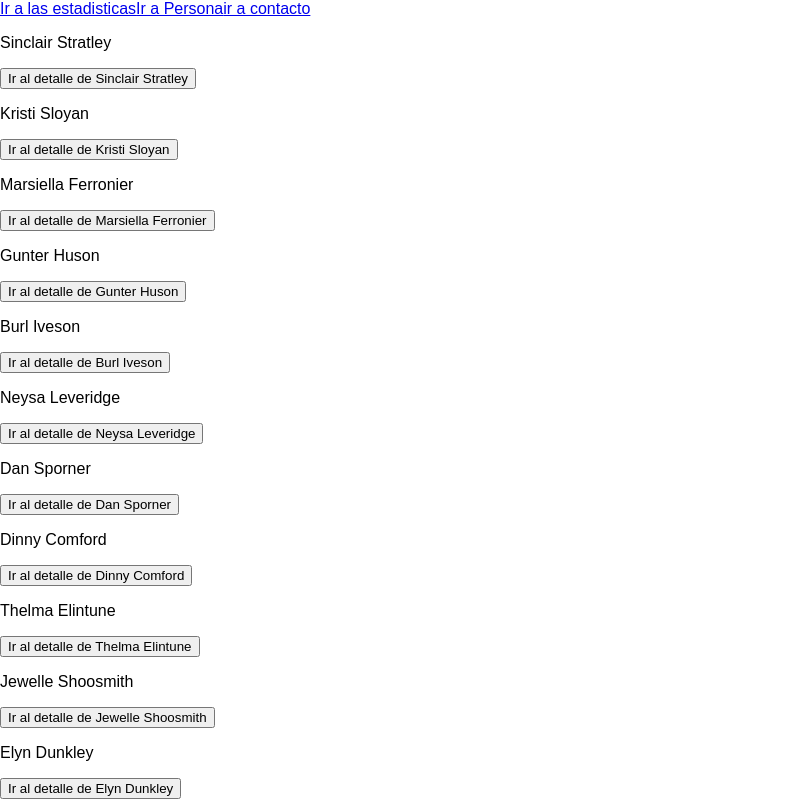
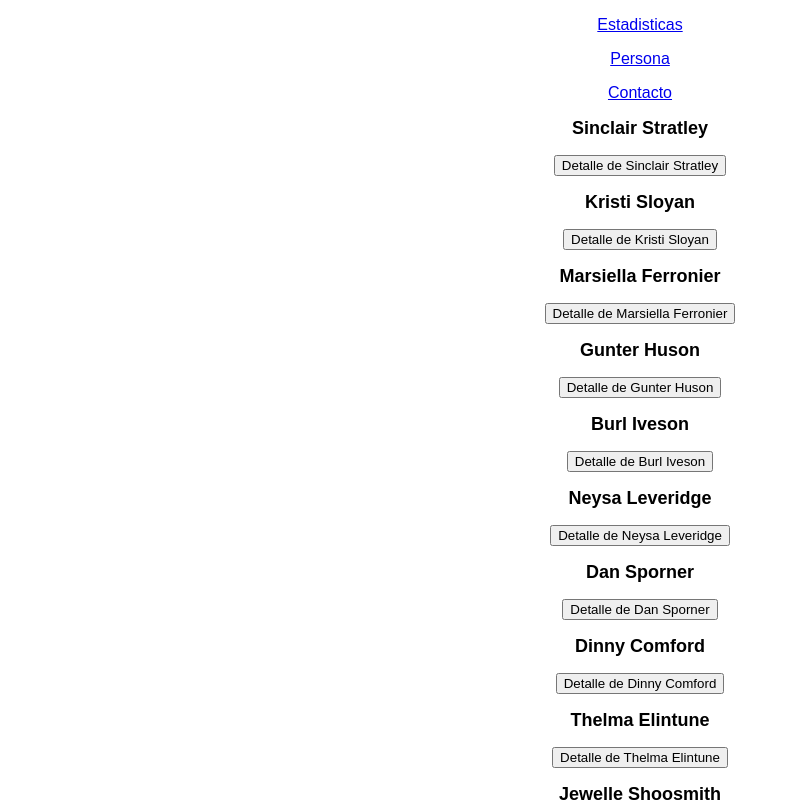
Before and after one commit to Agusraba/Tp6_Efsi, a React (Create React App) app: page / in a window 1280 px wide. Shown: the top 802 px of the page, without its empty margins (0-798 px from the left). Built offline with nearby package versions, Linux system fonts and the light colour scheme.

Commit message:
entregable

```diff
--- a/src/App.css
+++ b/src/App.css
@@ -43,4 +43,37 @@ body{
   font-family: sans-serif;
   min-height: 100%;
   padding-bottom: 5rem;
+  text-align: center;
 }
+
+
+.nombre{
+  font-size:large;
+  font-weight:bold;
+}
+
+.person{
+  font-weight: 500;
+  font-size:xx-large;
+  font-family:'Franklin Gothic Medium', 'Arial Narrow', Arial, sans-serif;
+}
+
+.person2{
+  font-weight: 350;
+  font-size:large;
+  font-family:'Franklin Gothic Medium', 'Arial Narrow', Arial, sans-serif;
+}
+.person3{
+  font-weight: 200;
+  font-size:medium;
+  font-family:'Franklin Gothic Medium', 'Arial Narrow', Arial, sans-serif;
+}
+.person4{
+  font-weight: 50;
+  font-size:small;
+  font-family:'Franklin Gothic Medium', 'Arial Narrow', Arial, sans-serif;
+}
+
+.stats{
+  font-weight: bold;
+}
--- a/src/views/Contact.js
+++ b/src/views/Contact.js
@@ -7,7 +7,7 @@ import { Link } from "react-router-dom";
 export default function Contacto() {
 
     return (
-        <div class="one-half column">
+        <div class="one-half column ">
             <h2>Contactenos</h2>
             <Form >
               <p>
@@ -34,7 +34,7 @@ export default function Contacto() {
                 </p>
 
                 <Button variant="primary" type="submit" >
-                    Agregar cita
+                    Agregar persona
                 </Button>
             </Form>
 
--- a/src/views/Home.js
+++ b/src/views/Home.js
@@ -9,18 +9,24 @@ export default function Home() {
     return (
         <>
             <div className='container'>
-                <Link to='/stadistics'>Ir a las estadisticas</Link>
-                <Link to='/detalle'>Ir a Persona</Link>
-                <Link to='/contact'>ir a contacto</Link>
+                <p>
+                <Link to='/stadistics'>Estadisticas</Link>
+                </p>
+                <p>
+                <Link to='/detalle'>Persona</Link>
+                </p>
+                <p>
+                <Link to='/contact'> Contacto</Link>
+                </p>
 
                 <div className='scroll'> {Personas.map((persona) =>
                     <div class="one-half column">
                         <><div class="cita">
                             <p>
-                                <span> {persona.nombre} {persona.apellido}</span>
+                                <span class='nombre'> {persona.nombre} {persona.apellido}</span>
                             </p>
                             <Link to={`/detalle/${persona.id}`}>
-                                <button class="button elimnar u-full-width">Ir al detalle de {persona.nombre} {persona.apellido}</button>
+                                <button class="button elimnar u-full-width">Detalle de {persona.nombre} {persona.apellido}</button>
                             </Link>
                         </div></>
                     </div>
--- a/src/views/Person.js
+++ b/src/views/Person.js
@@ -13,10 +13,10 @@ export default function Detalle() {
 
   return (
     <>
-    <p>Nombre: {personaElegida.nombre}</p>
-    <p>Apellido: {personaElegida.apellido}</p>
-    <p>Email: {personaElegida.email}</p>
-    <p>Edad: {personaElegida.edad}</p>
+    <p className='person'>Nombre: {personaElegida.nombre}</p>
+    <p className='person2'>Apellido: {personaElegida.apellido}</p>
+    <p className='person3'>Email: {personaElegida.email}</p>
+    <p className='person4'>Edad: {personaElegida.edad}</p>
 
 
     <Link to='/'>Regresar a la home</Link>
--- a/src/views/Stadistics.js
+++ b/src/views/Stadistics.js
@@ -36,9 +36,9 @@ export default function Stadistics() {
   });
   return (
     <>
-      <p>La cantidad de personas mayores a 35 años son {contadorE}</p>
-      <p>La persona mayor es {personaMa}, con una edad de {edadMayor} años</p>
-      <p>La persona menor es {personaMe}, con una edad de {edadMenor} años</p>
+      <p>La cantidad de personas mayores a 35 años son <a class='stats'>{contadorE}</a></p>
+      <p>La persona mayor es <a class='stats'>{personaMa}</a>, con una edad de <a class='stats'>{edadMayor}</a> años</p>
+      <p>La persona menor es <a class='stats'>{personaMe}</a>, con una edad de <a class='stats'>{edadMenor}</a> años</p>
 
       <Link to='/'>Regresar a la home</Link>
     </>
```
